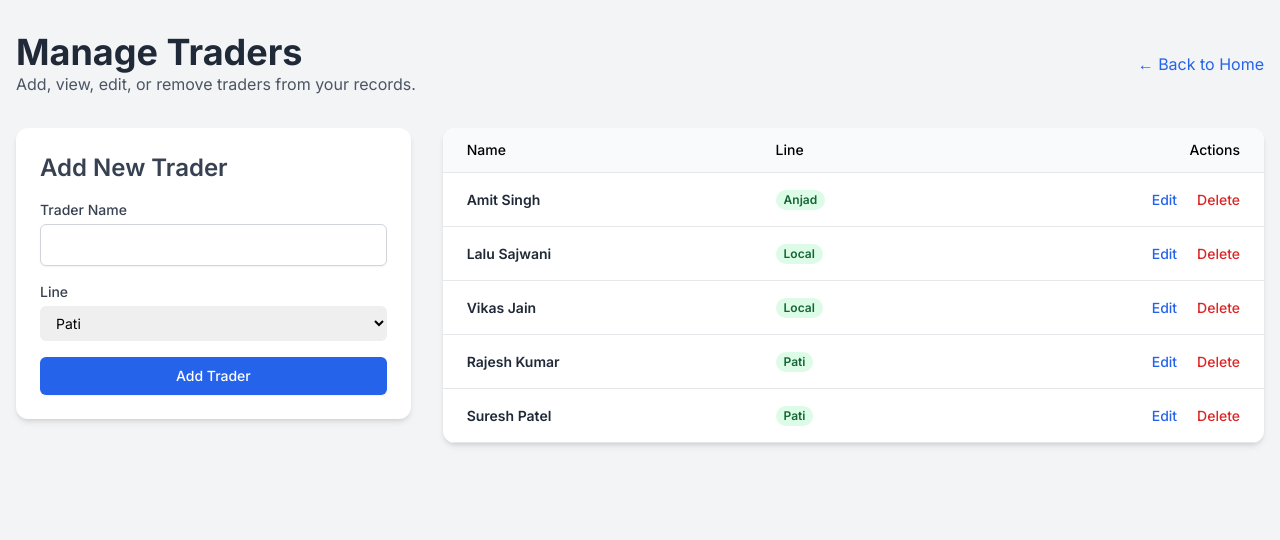
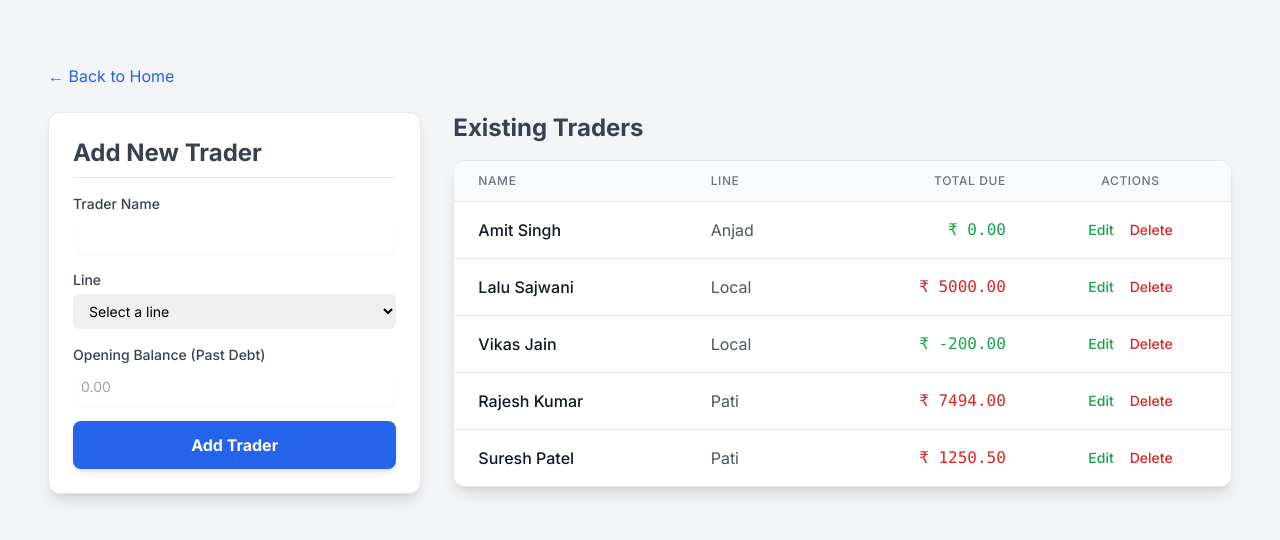
Before and after one commit to KunalWaghe/Amit-Poultry-Farm-Ledger, a Flask app: page /manage_traders in a window 1280 px wide. Shown: the top 540 px of the page. Run offline with Flask 3, Linux system fonts and the light colour scheme; data comes from the database, SQL or seed files in the repository; both versions use the stored data as it was after the commit; some libraries are stand-ins or nearby versions.

Commit message:
new changes

```diff
--- a/app.py
+++ b/app.py
@@ -1,4 +1,5 @@
 import sqlite3
+import re
 from flask import Flask, render_template, request, redirect, url_for, g, flash
 from datetime import date, timedelta
 
@@ -27,12 +28,10 @@ def close_db(error):
 # --- STATIC DATA ---
 lines = ["Pati", "Amjhera+Gandhwani", "Anjad", "Dahi", "Local"]
 bird_types = ["Minar", "Broiler", "Parent"]
-# New list of drivers
 drivers = ["Deepu", "Firoj", "Ritesh", "Akram", "Kanha", "Rahul", "Other"]
 
 
 # --- CORE ROUTES ---
-
 @app.route('/')
 def home():
     """Renders the homepage."""
@@ -59,29 +58,24 @@ def view_trader(trader_id):
     current_rates = {r['bird_type']: r['rate'] for r in rates_from_db}
 
     trader_transactions = db.execute('SELECT * FROM transactions WHERE trader_id = ? ORDER BY date DESC, id DESC', (trader_id,)).fetchall()
-    # Pass the list of drivers to the template
     return render_template('trader_ledger.html', trader=selected_trader, transactions=trader_transactions, rates=current_rates, drivers=drivers)
 
+
 # --- TRANSACTION ROUTES ---
-
 @app.route('/trader/<int:trader_id>/add_bill', methods=['POST'])
 def add_bill(trader_id):
-    """Processes and saves a new bill for a trader, now including the driver's name."""
+    """Processes and saves a new bill for a trader."""
     db = get_db()
     today_str = date.today().isoformat()
 
     quantities = {'Minar': float(request.form.get('minar_qty') or 0), 'Broiler': float(request.form.get('broiler_qty') or 0), 'Parent': float(request.form.get('parent_qty') or 0)}
     rates_from_form = {'Minar': float(request.form.get('minar_rate') or 0), 'Broiler': float(request.form.get('broiler_rate') or 0), 'Parent': float(request.form.get('parent_rate') or 0)}
-    # Get the driver's name from the form
     driver_name = request.form.get('driver_name')
 
     total_bill, bill_details = 0, []
     for bird, qty in quantities.items():
         if qty > 0:
-            rate = rates_from_form.get(bird)
-            if not rate:
-                flash(f"Error: Rate for {bird} was not provided.", 'error')
-                return redirect(url_for('view_trader', trader_id=trader_id))
+            rate = rates_from_form.get(bird, 0)
             total_bill += qty * rate
             bill_details.append(f"{bird}: {qty} {'units' if bird == 'Minar' else 'kg'} @ {'%.2f' % rate}")
 
@@ -93,7 +87,6 @@ def add_bill(trader_id):
     remaining_due = total_bill - amount_paid
 
     db.execute('UPDATE traders SET total_debt = total_debt + ? WHERE id = ?', (remaining_due, trader_id))
-    # Insert the driver's name into the database with the transaction
     db.execute(
         'INSERT INTO transactions (trader_id, type, date, details, driver_name, total_amount, amount_paid) VALUES (?, ?, ?, ?, ?, ?, ?)',
         (trader_id, 'Purchase', today_str, "\n".join(bill_details), driver_name, total_bill, amount_paid)
@@ -119,10 +112,86 @@ def add_payment(trader_id):
 
     return redirect(url_for('view_trader', trader_id=trader_id))
 
+# --- BILL EDIT/DELETE ROUTES ---
+
+@app.route('/bill/<int:transaction_id>/edit', methods=['GET', 'POST'])
+def edit_bill(transaction_id):
+    """Displays a form to edit a bill and processes the update."""
+    db = get_db()
+    bill = db.execute('SELECT * FROM transactions WHERE id = ? AND type = "Purchase"', (transaction_id,)).fetchone()
+    if not bill:
+        flash("Bill not found.", "error")
+        return redirect(url_for('home'))
+
+    trader = db.execute('SELECT * FROM traders WHERE id = ?', (bill['trader_id'],)).fetchone()
+
+    if request.method == 'POST':
+        # 1. Reverse the old transaction from the total debt
+        old_remaining_due = bill['total_amount'] - bill['amount_paid']
+        db.execute('UPDATE traders SET total_debt = total_debt - ? WHERE id = ?', (old_remaining_due, bill['trader_id']))
+
+        # 2. Calculate the new transaction details from the form
+        quantities = {'Minar': float(request.form.get('minar_qty') or 0), 'Broiler': float(request.form.get('broiler_qty') or 0), 'Parent': float(request.form.get('parent_qty') or 0)}
+        rates_from_form = {'Minar': float(request.form.get('minar_rate') or 0), 'Broiler': float(request.form.get('broiler_rate') or 0), 'Parent': float(request.form.get('parent_rate') or 0)}
+        new_driver = request.form.get('driver_name')
+        new_amount_paid = float(request.form.get('amount_paid') or 0)
+
+        new_total_bill, new_details = 0, []
+        for bird, qty in quantities.items():
+            if qty > 0:
+                rate = rates_from_form.get(bird, 0)
+                new_total_bill += qty * rate
+                new_details.append(f"{bird}: {qty} {'units' if bird == 'Minar' else 'kg'} @ {'%.2f' % rate}")
+
+        # 3. Apply the new transaction to the total debt
+        new_remaining_due = new_total_bill - new_amount_paid
+        db.execute('UPDATE traders SET total_debt = total_debt + ? WHERE id = ?', (new_remaining_due, bill['trader_id']))
+
+        # 4. Update the transaction in the database
+        db.execute(
+            'UPDATE transactions SET details = ?, driver_name = ?, total_amount = ?, amount_paid = ? WHERE id = ?',
+            ("\n".join(new_details), new_driver, new_total_bill, new_amount_paid, transaction_id)
+        )
+        db.commit()
+        flash(f"Bill #{transaction_id} was updated successfully!", "success")
+        return redirect(url_for('view_trader', trader_id=bill['trader_id']))
+
+    # For GET request, pre-populate the form by parsing the details string
+    bill_items = {}
+    if bill['details']:
+        for line in bill['details'].split('\n'):
+            match = re.search(r"(\w+): (\d+\.?\d*) .* @ (\d+\.?\d*)", line)
+            if match:
+                bird, qty, rate = match.groups()
+                bill_items[bird] = {'qty': qty, 'rate': rate}
+
+    return render_template('edit_bill.html', bill=bill, trader=trader, bill_items=bill_items, drivers=drivers)
+
+
+@app.route('/bill/<int:transaction_id>/delete', methods=['POST'])
+def delete_bill(transaction_id):
+    """Deletes a bill and reverses its financial impact."""
+    db = get_db()
+    bill = db.execute('SELECT * FROM transactions WHERE id = ? AND type = "Purchase"', (transaction_id,)).fetchone()
+
+    if bill:
+        # Reverse the financial impact of the bill
+        remaining_due = bill['total_amount'] - bill['amount_paid']
+        db.execute('UPDATE traders SET total_debt = total_debt - ? WHERE id = ?', (remaining_due, bill['trader_id']))
+
+        # Delete the transaction record
+        db.execute('DELETE FROM transactions WHERE id = ?', (transaction_id,))
+        db.commit()
+        flash(f"Bill #{transaction_id} has been deleted successfully.", "success")
+        return redirect(url_for('view_trader', trader_id=bill['trader_id']))
+    else:
+        flash("Bill not found or could not be deleted.", "error")
+        return redirect(url_for('home'))
+
+
 # --- MANAGEMENT ROUTES ---
 @app.route('/manage_traders')
 def manage_traders():
-    """Displays the trader management page."""
     db = get_db()
     all_traders = db.execute('SELECT * FROM traders ORDER BY line, name').fetchall()
     return render_template('manage_traders.html', traders=all_traders, lines=lines)
@@ -131,12 +200,28 @@ def manage_traders():
 def add_trader():
     name = request.form['name']
     line = request.form['line']
+    # Get the opening balance from the form. Default to 0 if empty.
+    opening_balance = float(request.form.get('opening_balance') or 0)
+
     if name and line:
         db = get_db()
-        db.execute('INSERT INTO traders (name, line, total_debt) VALUES (?, ?, ?)', (name, line, 0.0))
+        # Insert the new trader with the specified opening balance
+        cursor = db.execute('INSERT INTO traders (name, line, total_debt) VALUES (?, ?, ?)', (name, line, opening_balance))
+
+        # If there was an opening balance, create an initial transaction for it.
+        # This ensures the ledger is accurate from the start.
+        if opening_balance > 0:
+            new_trader_id = cursor.lastrowid
+            today_str = date.today().isoformat()
+            db.execute(
+                'INSERT INTO transactions (trader_id, type, date, details, total_amount, amount_paid) VALUES (?, ?, ?, ?, ?, ?)',
+                (new_trader_id, 'Purchase', today_str, 'Opening Balance', opening_balance, 0)
+            )
+
         db.commit()
-        flash(f"Trader '{name}' was added successfully.", 'success')
+        flash(f"Trader '{name}' was added successfully with an opening balance of ₹{opening_balance:.2f}.", 'success')
     return redirect(url_for('manage_traders'))
+
 
 @app.route('/edit_trader/<int:trader_id>', methods=['GET', 'POST'])
 def edit_trader(trader_id):
@@ -149,7 +234,6 @@ def edit_trader(trader_id):
             db.commit()
             flash(f"Trader '{name}' updated successfully!", 'success')
             return redirect(url_for('manage_traders'))
-
     trader = db.execute('SELECT * FROM traders WHERE id = ?', (trader_id,)).fetchone()
     if not trader:
         flash("Trader not found.", 'error')
@@ -184,13 +268,12 @@ def manage_rates():
         db.commit()
         flash("Today's rates have been saved successfully!", 'success')
         return redirect(url_for('manage_rates'))
-
     rates_from_db = db.execute('SELECT line, bird_type, rate FROM daily_rates WHERE date = ?', (today_str,)).fetchall()
     current_rates = {line: {} for line in lines}
     for rate in rates_from_db: current_rates[rate['line']][rate['bird_type']] = rate['rate']
     return render_template('manage_rates.html', lines=lines, bird_types=bird_types, current_rates=current_rates, today_str=today_str)
 
-# --- REPORTS ROUTE ---
+# --- REPORTS & PRINTING ROUTES ---
 @app.route('/reports')
 def reports():
     db = get_db()
@@ -200,29 +283,23 @@ def reports():
     line_performance = db.execute("SELECT t.line, SUM(tx.total_amount) as total_sales FROM transactions tx JOIN traders t ON tx.trader_id = t.id WHERE tx.type = 'Purchase' GROUP BY t.line ORDER BY total_sales DESC").fetchall()
     return render_template('reports.html', summary=summary, top_debtors=top_debtors, line_performance=line_performance)
 
-# --- PRINTING ROUTES ---
-
 @app.route('/bill/<int:transaction_id>/print')
 def print_bill(transaction_id):
-    """Generates a printable page for a single bill."""
     db = get_db()
     bill = db.execute('SELECT * FROM transactions WHERE id = ? AND type = "Purchase"', (transaction_id,)).fetchone()
     if not bill:
         flash("Bill not found.", 'error')
         return redirect(url_for('home'))
-
     trader = db.execute('SELECT * FROM traders WHERE id = ?', (bill['trader_id'],)).fetchone()
     return render_template('print_bill.html', bill=bill, trader=trader)
 
 @app.route('/trader/<int:trader_id>/statement')
 def print_statement(trader_id):
-    """Generates a printable full account statement for a trader."""
     db = get_db()
     trader = db.execute('SELECT * FROM traders WHERE id = ?', (trader_id,)).fetchone()
     if not trader:
         flash("Trader not found.", 'error')
         return redirect(url_for('home'))
-
     transactions = db.execute('SELECT * FROM transactions WHERE trader_id = ? ORDER BY date, id', (trader_id,)).fetchall()
     return render_template('print_statement.html', trader=trader, transactions=transactions, today_date=date.today().strftime('%d-%b-%Y'))
 
--- a/templates/manage_traders.html
+++ b/templates/manage_traders.html
@@ -1,76 +1,73 @@
 {% extends "layout.html" %}
-
-{% block title %}Manage Traders{% endblock %}
-
 {% block content %}
-<header class="mb-8 flex justify-between items-center">
-    <div>
-        <h1 class="text-4xl font-bold text-gray-800">Manage Traders</h1>
-        <p class="text-gray-600">Add, view, edit, or remove traders from your records.</p>
+<div class="container mx-auto p-4 sm:p-6 lg:p-8">
+     <!-- START: New Back Button -->
+    <a href="{{ url_for('home') }}" class="text-blue-600 hover:text-blue-800 transition duration-300 mb-6 inline-block">&larr; Back to Home</a>
+    <!-- END: New Back Button -->
+    <div class="grid grid-cols-1 md:grid-cols-3 gap-8">
+        <!-- Add New Trader Form -->
+        <div class="md:col-span-1">
+            <div class="bg-white p-6 rounded-xl shadow-lg border border-gray-200">
+                <h2 class="text-2xl font-bold mb-4 text-gray-700 border-b pb-2">Add New Trader</h2>
+                <form action="{{ url_for('add_trader') }}" method="POST">
+                    <div class="mb-4">
+                        <label for="name" class="block text-sm font-medium text-gray-700">Trader Name</label>
+                        <input type="text" id="name" name="name" class="mt-1 block w-full rounded-md border-gray-300 shadow-sm focus:border-indigo-500 focus:ring-indigo-500 sm:text-sm p-2" required>
                     </div>
-    <a href="/" class="text-blue-600 hover:underline">&larr; Back to Home</a>
-</header>
-<div class="grid grid-cols-1 md:grid-cols-3 gap-8">
-    <div class="md:col-span-1">
-        <div class="bg-white p-6 rounded-xl shadow-md">
-            <h2 class="text-2xl font-semibold mb-4 text-gray-700">Add New Trader</h2>
-            <form action="/add_trader" method="POST" class="space-y-4">
-                <div>
-                    <label for="name" class="block text-sm font-medium text-gray-700">Trader Name</label>
-                    <input type="text" id="name" name="name" required
-                        class="mt-1 block w-full px-3 py-2 bg-white border border-gray-300 rounded-md shadow-sm placeholder-gray-400 focus:outline-none focus:ring-blue-500 focus:border-blue-500">
-                </div>
-                <div>
+                    <div class="mb-4">
                         <label for="line" class="block text-sm font-medium text-gray-700">Line</label>
-                    <select id="line" name="line" required
-                        class="mt-1 block w-full pl-3 pr-10 py-2 text-base border-gray-300 focus:outline-none focus:ring-blue-500 focus:border-blue-500 sm:text-sm rounded-md">
-                        {% for line in lines %}
-                        <option value="{{ line }}">{{ line }}</option>
+                        <select id="line" name="line" class="mt-1 block w-full pl-3 pr-10 py-2 text-base border-gray-300 focus:outline-none focus:ring-indigo-500 focus:border-indigo-500 sm:text-sm rounded-md" required>
+                            <option value="" disabled selected>Select a line</option>
+                            {% for line_item in lines %}
+                            <option value="{{ line_item }}">{{ line_item }}</option>
                             {% endfor %}
                         </select>
                     </div>
-                <button type="submit"
-                    class="w-full flex justify-center py-2 px-4 border border-transparent rounded-md shadow-sm text-sm font-medium text-white bg-blue-600 hover:bg-blue-700 focus:outline-none focus:ring-2 focus:ring-offset-2 focus:ring-blue-500">
+                    <!-- NEW FIELD: Opening Balance / Past Debt -->
+                    <div class="mb-4">
+                        <label for="opening_balance" class="block text-sm font-medium text-gray-700">Opening Balance (Past Debt)</label>
+                        <input type="number" step="0.01" id="opening_balance" name="opening_balance" class="mt-1 block w-full rounded-md border-gray-300 shadow-sm focus:border-indigo-500 focus:ring-indigo-500 sm:text-sm p-2" placeholder="0.00">
+                    </div>
+                    <button type="submit" class="w-full bg-blue-600 text-white font-bold py-3 px-4 rounded-lg hover:bg-blue-700 transition duration-300 shadow-md">
                         Add Trader
                     </button>
                 </form>
             </div>
         </div>
+
+        <!-- List of Existing Traders -->
         <div class="md:col-span-2">
-        <div class="bg-white rounded-xl shadow-md overflow-hidden">
-            <table class="min-w-full text-left text-sm">
-                <thead class="border-b bg-gray-50">
+            <h2 class="text-2xl font-bold mb-4 text-gray-700">Existing Traders</h2>
+            <div class="bg-white shadow-lg rounded-xl border border-gray-200 overflow-hidden">
+                <table class="min-w-full divide-y divide-gray-200">
+                    <thead class="bg-gray-50">
                         <tr>
-                        <th class="px-6 py-3 font-medium">Name</th>
-                        <th class="px-6 py-3 font-medium">Line</th>
-                        <th class="px-6 py-3 font-medium text-right">Actions</th>
+                            <th class="px-6 py-3 text-left text-xs font-medium text-gray-500 uppercase tracking-wider">Name</th>
+                            <th class="px-6 py-3 text-left text-xs font-medium text-gray-500 uppercase tracking-wider">Line</th>
+                            <th class="px-6 py-3 text-right text-xs font-medium text-gray-500 uppercase tracking-wider">Total Due</th>
+                            <th class="px-6 py-3 text-center text-xs font-medium text-gray-500 uppercase tracking-wider">Actions</th>
                         </tr>
                     </thead>
-                <tbody>
+                    <tbody class="bg-white divide-y divide-gray-200">
                         {% for trader in traders %}
-                    <tr class="border-b hover:bg-gray-50">
-                        <td class="px-6 py-4 font-semibold text-gray-800">{{ trader.name }}</td>
-                        <td class="px-6 py-4">
-                            <span
-                                class="px-2 inline-flex text-xs leading-5 font-semibold rounded-full bg-green-100 text-green-800">
-                                {{ trader.line }}
-                            </span>
+                        <tr>
+                            <td class="px-6 py-4 whitespace-nowrap font-medium text-gray-900">{{ trader.name }}</td>
+                            <td class="px-6 py-4 whitespace-nowrap text-gray-600">{{ trader.line }}</td>
+                            <td class="px-6 py-4 whitespace-nowrap text-right font-mono {% if trader.total_debt > 0 %}text-red-600{% else %}text-green-600{% endif %}">
+                                ₹ {{ "%.2f"|format(trader.total_debt) }}
                             </td>
-                        <td class="px-6 py-4 text-right space-x-4">
-                            <!-- EDIT LINK ADDED -->
-                            <a href="{{ url_for('edit_trader', trader_id=trader.id) }}"
-                                class="text-blue-600 hover:text-blue-900 font-medium">Edit</a>
-                            <form action="/delete_trader/{{ trader.id }}" method="POST" class="inline"
-                                onsubmit="return confirm('Are you sure you want to delete {{ trader.name }}? This cannot be undone.');">
-                                <button type="submit"
-                                    class="text-red-600 hover:text-red-900 font-medium">Delete</button>
+                            <td class="px-6 py-4 whitespace-nowrap text-center text-sm font-medium">
+                                <div class="flex items-center justify-center space-x-4">
+                                    <a href="{{ url_for('edit_trader', trader_id=trader.id) }}" class="text-green-600 hover:text-green-900">Edit</a>
+                                    <form action="{{ url_for('delete_trader', trader_id=trader.id) }}" method="POST" onsubmit="return confirm('Are you sure you want to delete this trader and all their records?');">
+                                        <button type="submit" class="text-red-600 hover:text-red-900">Delete</button>
                                     </form>
+                                </div>
                             </td>
                         </tr>
                         {% else %}
                         <tr>
-                        <td colspan="3" class="text-center py-8 text-gray-500">No traders found. Add one to get started.
-                        </td>
+                            <td colspan="4" class="text-center py-10 text-gray-500">No traders found.</td>
                         </tr>
                         {% endfor %}
                     </tbody>
@@ -78,4 +75,5 @@
             </div>
         </div>
     </div>
+</div>
 {% endblock %}
```
Also changed, not shown: desktop_app.py (+99 -23 lines), templates/edit_bill.html (added, +99 -0 lines), templates/trader_ledger.html (+21 -77 lines), poultry.db, templates/edit_trader.html (renamed from templates/edit_traders.html). Lines whose indentation alone changed are shown as unchanged.
